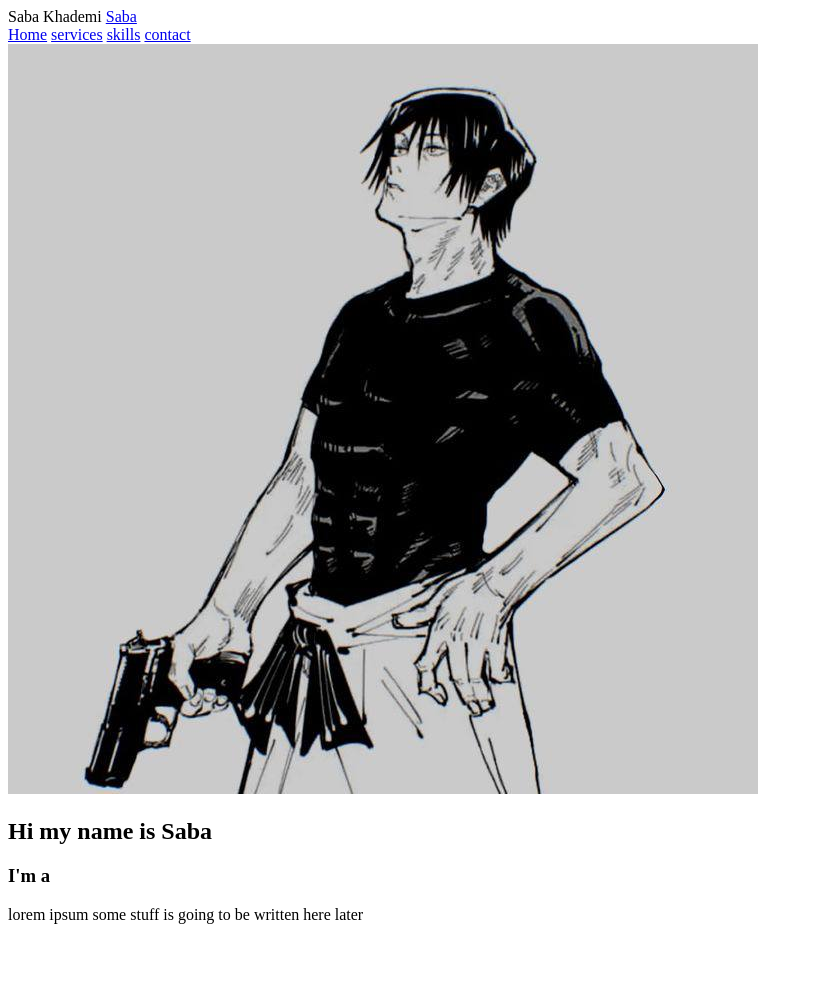
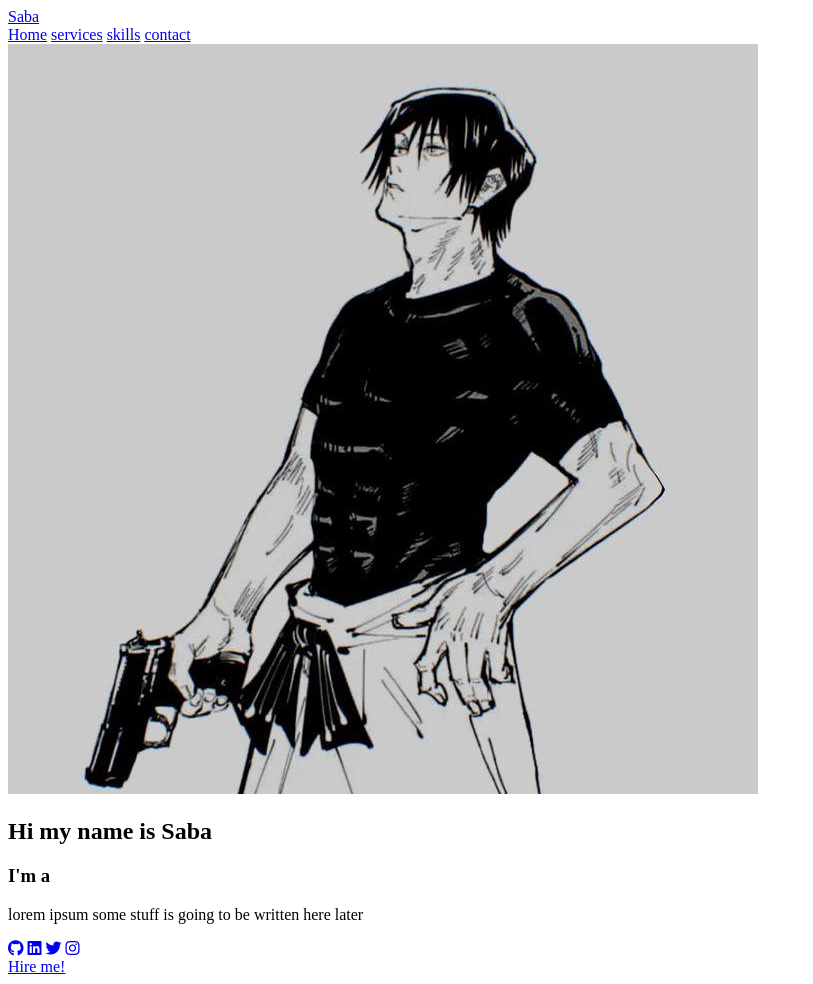
Before and after one commit to Pat-lok/portfoliowebsiteHTML, a plain HTML site: page index.html in a window 1280 px wide. Shown: the whole page, without its empty margins (0-813 px from the left). Before the commit the page ends 940 px from the top, so only its background shows below. Drawn offline with Linux system fonts and the light colour scheme.

Commit message:
second commit

```diff
--- a/index.html
+++ b/index.html
@@ -2,12 +2,13 @@
 <html lang="en">
 <head>
     <meta charset="UTF-8">
+    <link rel="stylesheet" href="/fontawesome-free-6.6.0-web/css/all.css">
+    <link rel="stylesheet" href="style.css">
     <meta name="viewport" content="width=device-width, initial-scale=1.0">
-    <link rel="stylesheet" href="fontawesome-free-6.6.0-web/css/all.min.css"
     <title>Saba Khademi</title>
 </head>
 <body>
-    <hehader>
+    <header>
         <a href="#" class="logo">Saba</a>
         <nav>
             <a href="#" class="active">Home</a>
@@ -25,8 +26,13 @@
            <h3 class="typing-text"> I'm a <span></span></h3>
            <p>lorem ipsum some stuff is going to be written here later</p>
            <div class="social-media-icons">
+                <a href="#"> <i class="fa-brands fa-github"></i></a>
+                <a href="#"> <i class="fa-brands fa-linkedin"></i></a>
+                <a href="#"> <i class="fa-brands fa-twitter"></i></a>
+                <a href="#"> <i class="fa-brands fa-instagram"></i></a>
 
            </div>
+           <a href="#" class="btn">Hire me!</a>
         </div>
 
     </section>
```
